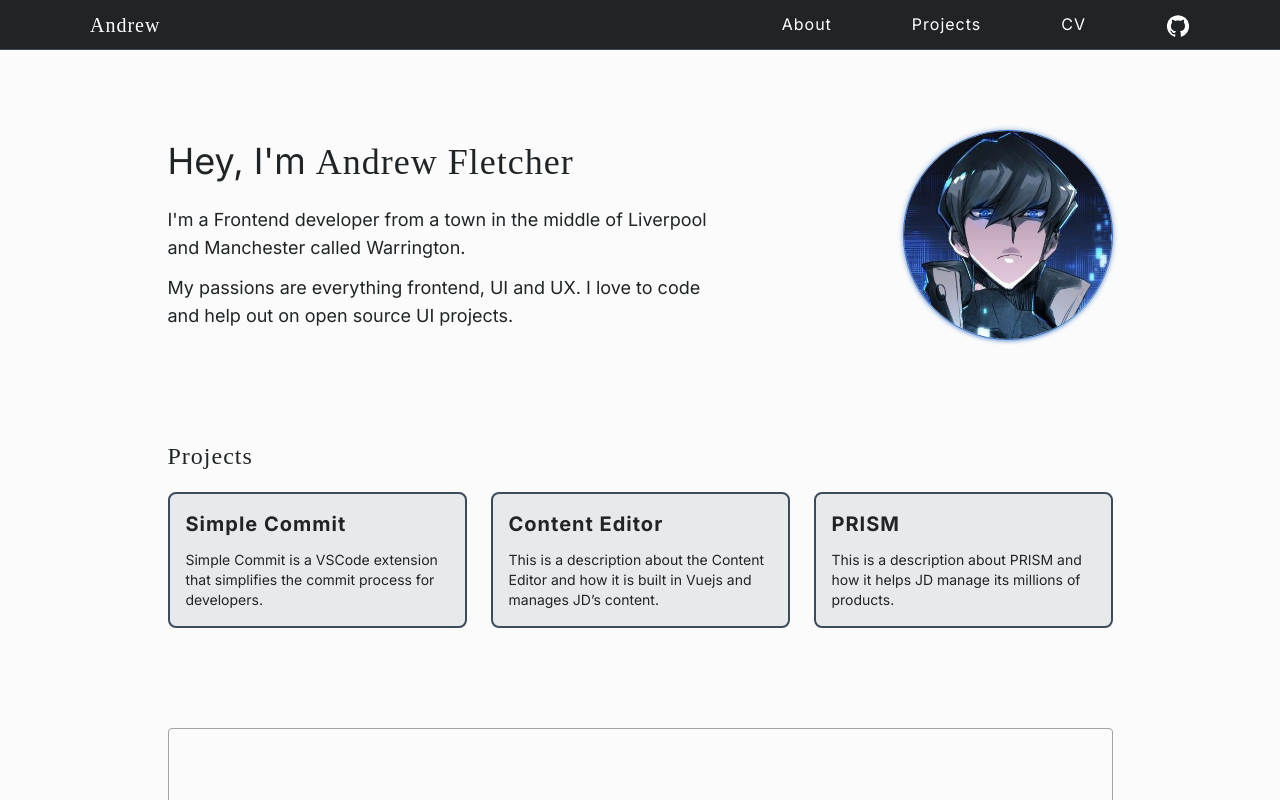
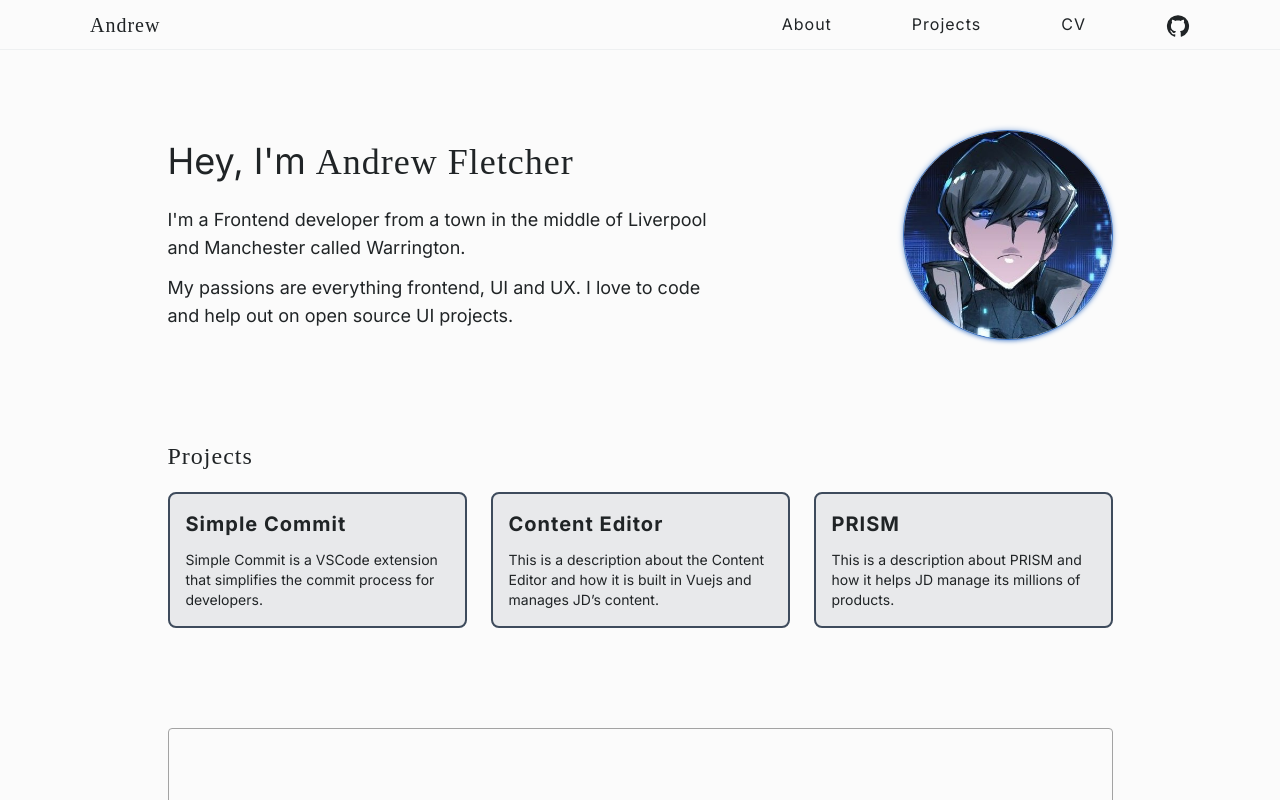
Before and after one commit to fletch-r/personal, a React (Vite) app: page / in a window 1280 px wide. Shown: the top 800 px of the page. Built offline with nearby package versions, Linux system fonts and the light colour scheme.

Commit message:
style: :lipstick:  - page width styling

```diff
--- a/src/layout/Layout.tsx
+++ b/src/layout/Layout.tsx
@@ -6,29 +6,29 @@ import { Outlet } from 'react-router-dom';
 function Layout() {
     // const [projectsHovered, setProjectsHovered] = useState(false);
   return (
-    <>
-      <nav className='bg-steal-950 h-[50px] flex items-stretch z-50 relative border-b border-oxford-main mb-20'>
+    <div>
+      <nav className='h-[50px] flex items-stretch z-50 relative border-b border-steal-100 mb-20 dark:border-oxford-main'>
         <div className="max-w-[1100px] mx-auto flex justify-between items-center w-full">
             <a href='/'>
-                <h4 className='text-white text-xl font-cals'>Andrew</h4>
+                <h4 className='text-xl font-cals'>Andrew</h4>
             </a>
             <ol className='flex gap-20 h-2/3 pt-1'>
                 <a href='/about'>
                     <li>
-                        <h5 className='text-white font-inter'>About</h5>
+                        <h5 className='font-inter'>About</h5>
                     </li>
                 </a>
                 <a href='/projects'>
                     <li>
-                        <h5 className='text-white font-inter'>Projects</h5>
+                        <h5 className='font-inter'>Projects</h5>
                     </li>
                 </a>
                 <a href='/cv'>
                     <li>
-                        <h5 className='text-white font-inter'>CV</h5>
+                        <h5 className='font-inter'>CV</h5>
                     </li>
                 </a>
-                <a href='https://github.com/0xATHERIS' target='_blank' className='text-white'>
+                <a href='https://github.com/0xATHERIS' target='_blank'>
                     <li>
                         <GitHubIcon />
                     </li>
@@ -36,10 +36,10 @@ function Layout() {
             </ol>
         </div>
       </nav>
-      <main>
+      <main className='h-full max-w-[945px] mx-auto'>
         <Outlet />
       </main>
-      <footer className='max-w-[1100px] mx-auto border-t border-oxford-main px-4 py-6 mt-20 flex justify-between items-center'>
+      <footer className='max-w-[1100px] mx-auto border-t border-steal-100 dark:border-oxford-main px-4 py-6 flex justify-between items-center'>
         <p className="text-neutral-500">Andrew Fletcher © 2023</p>
         <div className='flex gap-8'>
             <a href="https://www.twitter.com/httpfleck">
@@ -53,7 +53,7 @@ function Layout() {
             </a>
         </div>
       </footer>
-    </>
+    </div>
   )
 }
 
```
